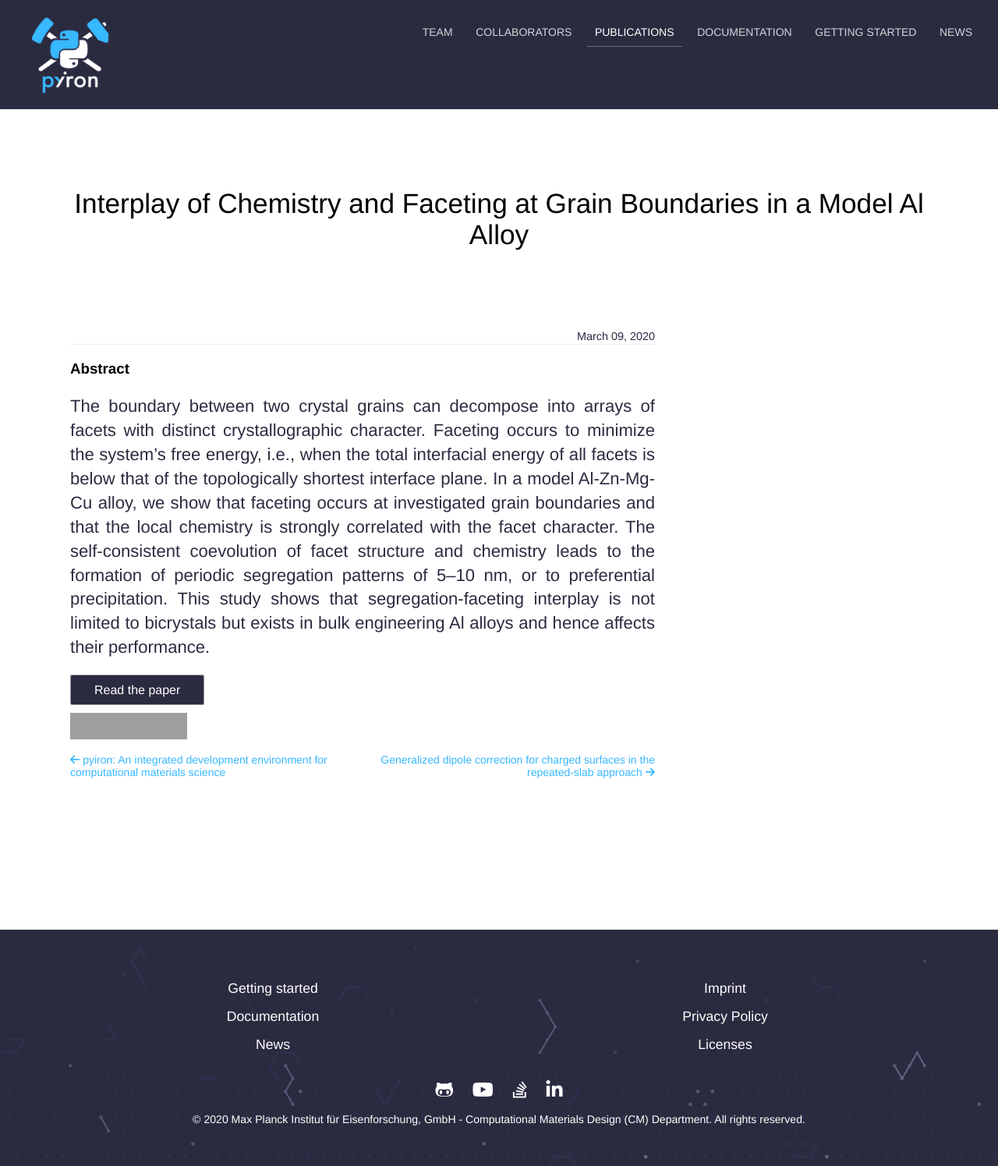
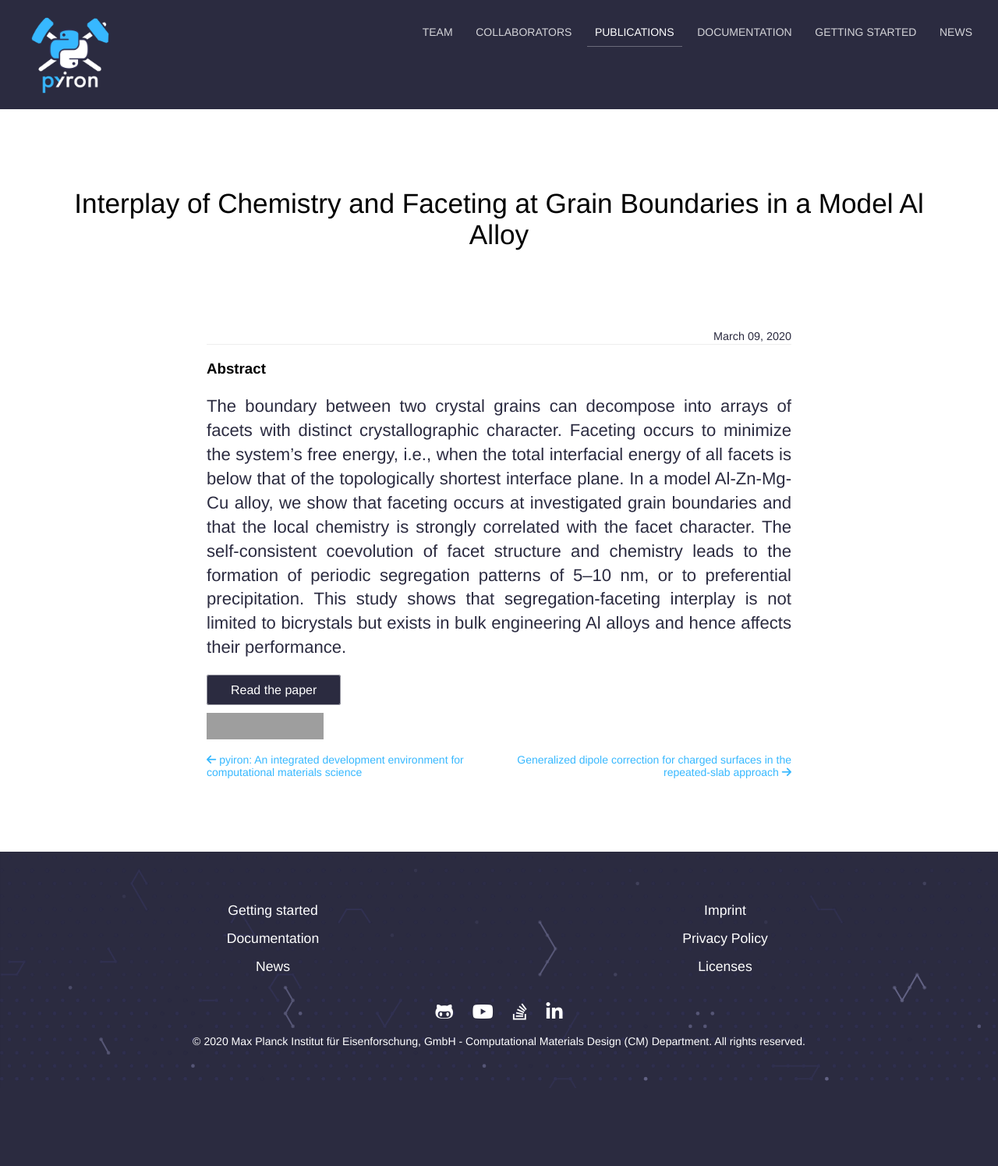
Before and after one commit to pyiron/pyiron.github.io, a Jekyll site: the page built from publications/_posts/2020-03-09-interplay.md, in a window 1280 px wide. Shown: the whole page at 78% size. Built offline with Jekyll 4.4.1, drawn with Linux system fonts in a browser that asks for light colours; nearby versions of some CDN libraries; after the commit the page ends 1395 px from its top, so only the background shows below that; grey boxes are pictures that could not be loaded.

Commit message:
Center blog post content

```diff
--- a/_sass/blog.scss
+++ b/_sass/blog.scss
@@ -12,7 +12,7 @@
 }
 
 .blog-post {
-	margin: 100px 0px 100px 0px !important;
+	margin: 100px auto 0px;
 
 	.author {
 		padding: 30px 0 0 0;
```
